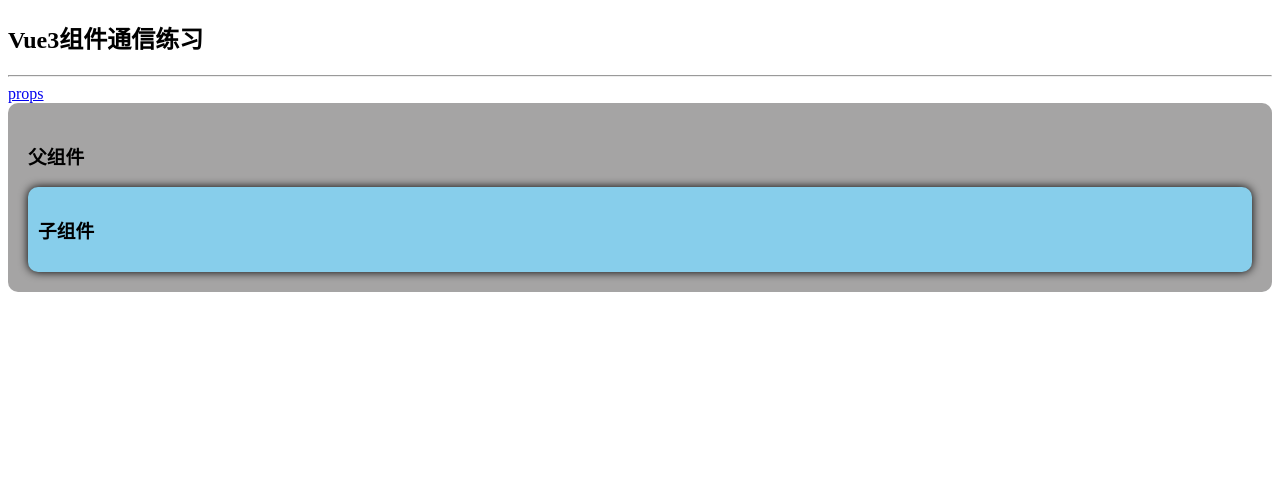
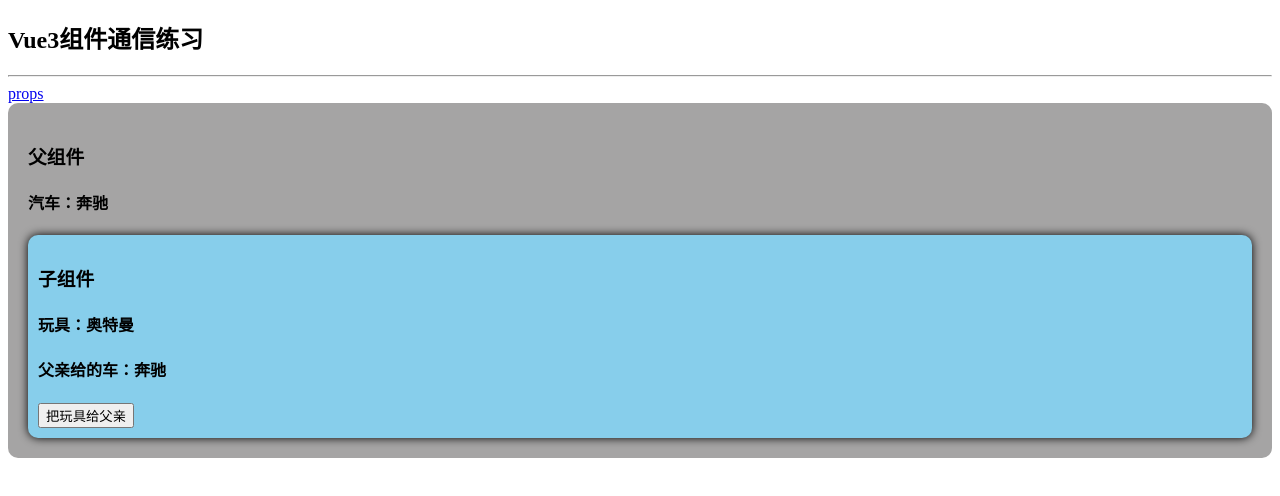
Before and after one commit to Ravilace/vue_study, a Vue app: page /props in a window 1280 px wide. Shown: the top 496 px of the page. Built offline with nearby package versions, Linux system fonts and the light colour scheme.

Commit message:
:sparkles: props between father and son

```diff
--- a/src/pages/01_props/Child.vue
+++ b/src/pages/01_props/Child.vue
@@ -1,8 +1,16 @@
-<script setup lang="ts"></script>
+<script setup lang="ts">
+import { ref } from 'vue'
+
+let toy = ref('奥特曼')
+let props = defineProps(['car', 'sendToy'])
+</script>
 
 <template>
   <div class="child">
     <h3>子组件</h3>
+    <h4>玩具：{{ toy }}</h4>
+    <h4>父亲给的车：{{ car }}</h4>
+    <button @click="sendToy(toy)">把玩具给父亲</button>
   </div>
 </template>
 
--- a/src/pages/01_props/Father.vue
+++ b/src/pages/01_props/Father.vue
@@ -1,21 +1,28 @@
 <script setup lang="ts">
 import Child from './Child.vue'
-import {ref} from 'vue'
+import { ref } from 'vue'
 // 数据
-let car  = ref('奔驰')
+let car = ref('奔驰')
+let toy = ref('')
+
+function getToy(value: string) {
+  toy.value = value
+}
 </script>
 
 <template>
   <div class="father">
     <h3>父组件</h3>
-    <Child />
+    <h4>汽车：{{ car }}</h4>
+    <h4 v-show="toy">子给的玩具：{{ toy }}</h4>
+    <Child :car="car" :sendToy="getToy" />
   </div>
 </template>
 
 <style scoped>
-  .father {
-    background-color: rgb(165, 164, 164);
-    padding: 20px;
-    border-radius: 10px;
-  }
+.father {
+  background-color: rgb(165, 164, 164);
+  padding: 20px;
+  border-radius: 10px;
+}
 </style>
```
